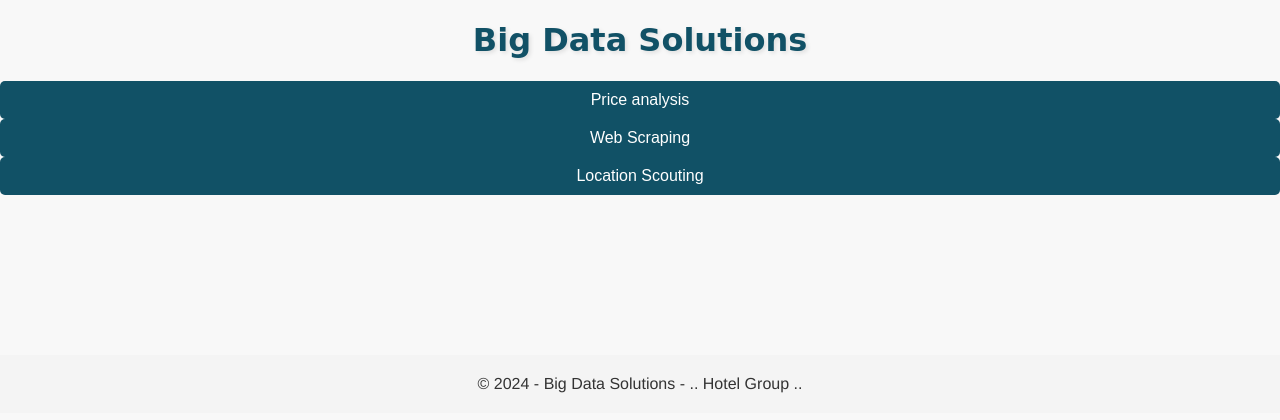
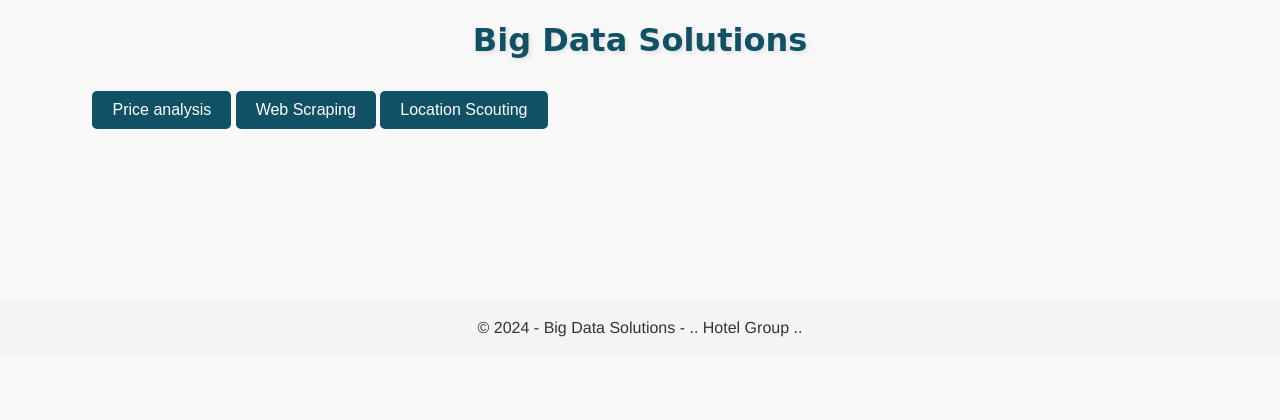
Before and after one commit to rodivanrooijen/HotelYCN24DATA, a FastAPI app: page / in a window 1280 px wide. Shown: the top 420 px of the page. Run offline with FastAPI, Linux system fonts and the light colour scheme.

Commit message:
29-1 style

```diff
--- a/static/styles.css
+++ b/static/styles.css
@@ -125,3 +125,8 @@
 .footer-box {
     margin-top: auto;
 }
+
+.button-box {
+    margin: 10px 0;
+    width: 50%;
+}
--- a/templates/index.html
+++ b/templates/index.html
@@ -6,11 +6,11 @@
 </head>
 <body>
     <h1>Big Data Solutions</h1>
-
-    <button type="button" onclick="window.location.href='/price_analysis'">Price analysis</button>
-    <button type="button" onclick="window.location.href='/start_scraping'">Web Scraping</button>
-    <button type="button" onclick="window.location.href='/location_scouting'">Location Scouting</button>
-
+    <div class="button-box">
+        <button type="button" onclick="window.location.href='/price_analysis'">Price analysis</button>
+        <button type="button" onclick="window.location.href='/start_scraping'">Web Scraping</button>
+        <button type="button" onclick="window.location.href='/location_scouting'">Location Scouting</button>
+    </div>
     <footer>
         <div class="footer-box">
             <p>© 2024 - Big Data Solutions - .. Hotel Group ..</p>
```
